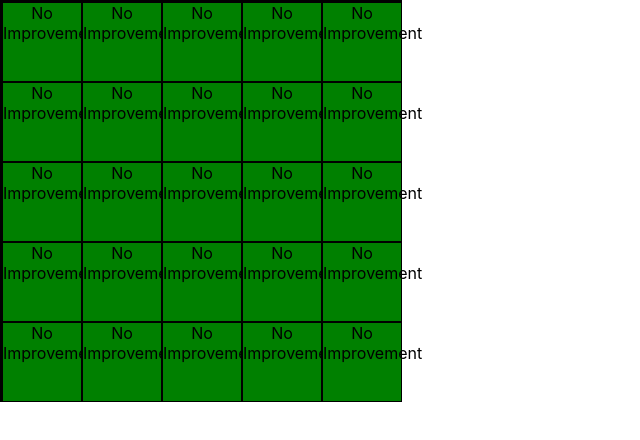
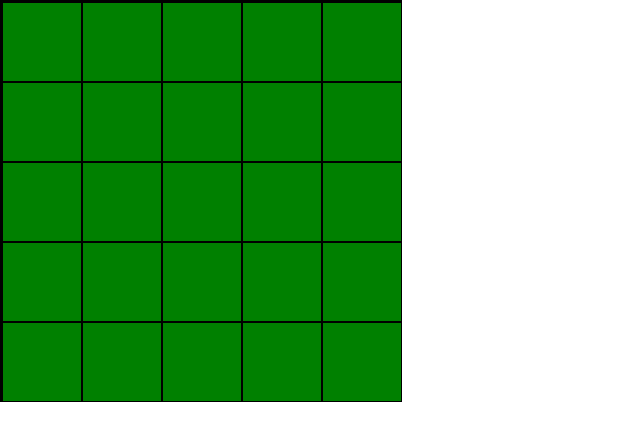
Before and after one commit to KateGrutter/Village-Simulator-React, a React (Create React App) app: page / in a window 1280 px wide. Shown: the top 440 px of the page, without its empty margins (0-640 px from the left). Built offline with nearby package versions, Linux system fonts and the light colour scheme.

Commit message:
have images appearing, but they all appear on the same row

```diff
--- a/src/components/Map/Map.tsx
+++ b/src/components/Map/Map.tsx
@@ -6,67 +6,72 @@ import { Tile } from "./MapComponents/Tile";
 import { TileData } from "../../models/Tile";
 import { House } from "../../store/ImprovementsCost";
 import { EditImprovementDialog } from "./MapComponents/EditImprovementDialog";
+import peopleIcon from "../../assets/images/people.png";
+import fieldIcon from "../../assets/images/field.png";
+import lumberIcon from "../../assets/images/lumberMill.png";
+import sheepIcon from "../../assets/images/sheep.png";
+import wellIcon from "../../assets/images/well.png";
+
+interface MapProps {
+  gridSize: number;
+}
 
 export function Map() {
-  const [selectedTile, setSelectedTile] = useState<TileData | undefined>(undefined);
+  const [selectedTile, setSelectedTile] = useState<TileData | undefined>(
+    undefined
+  );
 
   const handleTileClick = (tile: TileData) => {
-    setSelectedTile(tile);
+    setSelectedTile({...tile});
   };
 
-  const numRows = 5;
-  const numColumns = 5;
-
-  const [tiles, setTiles] = useState<TileData[]>(() => {
-    const initialTiles: TileData[] = [];
-    for (let row = 0; row < numRows; row++) {
-      for (let column = 0; column < numColumns; column++) {
-        initialTiles.push({ index: row * numColumns + column, improvement: undefined });
-      }
-    }
-    return initialTiles;
-  });
-
-  const handleAddImprovement = (improvement: Improvement, index: number) => {
-    setTiles((prevTiles) => {
-      const updatedTiles = prevTiles.map((tile) => {
-        if (tile.index === index) {
-          return { ...tile, improvement: improvement };
-        }
-        return tile;
-      });
-      return updatedTiles;
-    });
-    setSelectedTile((prevSelectedTile) => {
-      if (prevSelectedTile && prevSelectedTile.index === index) {
-        return { ...prevSelectedTile, improvement: improvement };
-      }
-      return prevSelectedTile;
-    });
-  };
-
+  // move tiles to a state variable - does it need type tiles: TileData[] ??
+  // inside the onAdd function I was working on, you will want to call setTiles() and use the splice method to change the item
+  // there are slides that show how to splice
+  const [tiles, setTiles] = useState<TileData[]>(Array.from(Array(5).keys()).map((_, index) => ({ index: index, improvement: undefined })))
+  //const tiles: TileData[] = Array.from(Array(5).keys()).map((_, index) => ({ index: index, improvement: undefined }));
+  console.log("selectedTile:", selectedTile); // Add a console.log statement
   return (
     <div>
       <div className="gameboard">
-        {Array.from(Array(numRows).keys()).map((rowIndex) => (
+        {Array.from(Array(5).keys()).map((rowIndex) => (
           <div className="gameboard-row" key={rowIndex}>
-            {tiles
-              .filter((tile) => Math.floor(tile.index / numColumns) === rowIndex) // Filter tiles for the current row
-              .map((tile) => (
-                <div key={tile.index} className="tile" onClick={() => handleTileClick(tile)}>
-                  <Tile value={tile} />
-                </div>
-              ))}
+            {tiles.map((tile, tileIndex) => (
+              <div
+                className="tile"
+                key={tileIndex}
+                onClick={() => handleTileClick(tile)}
+              >
+                <Tile tile={tile} selectedTile={selectedTile} />
+              </div>
+            ))}
           </div>
         ))}
       </div>
 
       {selectedTile !== undefined && selectedTile.improvement === undefined && (
         <AddImprovementDialog
-          onAdd={handleAddImprovement}
+          onAdd={(improvement: Improvement, index: number) => {
+            setSelectedTile({ ...selectedTile, improvement: improvement });
+            setTiles((prev) =>
+              prev.map((tile, i) =>
+                i === index ? { ...tile, improvement } : tile
+              )
+            );
+          }}
           onClose={() => {}}
-          index={selectedTile.index || 0} // Pass the index of the selected tile or a default value
-        />
+          index={selectedTile.index}
+        ></AddImprovementDialog>
+      )}
+
+      {selectedTile?.improvement !== undefined && (
+        <EditImprovementDialog
+          onClose={() => {}}
+          onUpgrade={() => {}}
+          onDowngrade={() => {}}
+          onRemove={() => {}}
+          improvement={selectedTile?.improvement}
+        ></EditImprovementDialog>
       )}
     </div>
   );
--- a/src/components/Map/MapComponents/Tile.tsx
+++ b/src/components/Map/MapComponents/Tile.tsx
@@ -5,36 +5,40 @@ import { AddImprovementDialog } from "./AddImprovementDialog";
 import { TileData } from "../../../models/Tile";
 
 
+interface TileProps {
+    tile: TileData;
+    selectedTile: TileData | undefined;
+  }
 
-
-export function Tile(props: { value: TileData }) {
-    const [selectedImprovement, setSelectedImprovement] = useState<Improvement | undefined>(props.value.improvement);
-
-    const getImprovementIcon = () => {
-      if (selectedImprovement && selectedImprovement.icon) {
-        return selectedImprovement.icon;
-      }
-      return ""; // Default icon path or empty string if no icon is available
-    };
-
-    const handleSelectImprovement = (improvement: Improvement | undefined) => {
-      setSelectedImprovement(improvement);
-    };
+  export function Tile({ tile, selectedTile }: TileProps) {
+    const hasImprovement = tile.improvement !== undefined;
+    const isSelected =
+      selectedTile !== undefined && tile.index === selectedTile.index;
 
     return (
-      <div className="tile" onClick={() => handleSelectImprovement(props.value.improvement)}>
-        {selectedImprovement ? (
-          <>
-            <img src={getImprovementIcon()} alt="Improvement Icon" />
-            {selectedImprovement.type}
-          </>
-        ) : (
-          "No Improvement"
+      <div className={`tile ${hasImprovement ? 'has-improvement' : ''}`}>
+        {hasImprovement && isSelected && tile.improvement && (
+          <img src={tile.improvement.icon} alt="Improvement Icon" />
         )}
       </div>
     );
   }
+
+
+
+// export function Tile(props: {value: TileData}) {
+//     return (
+//         <div className="tile">
+//         {props.value.improvement === undefined ? '' : props.value.improvement.type}
+//         </div>
+//     )
+// }
 // props: { improvement: Improvement, onClose: (improvement: Improvement) => void, onUpgrade: (improvement: Improvement) => void, onDowngrade: (improvement: Improvement) => void, onRemove: (improvement: Improvement) => void, onAdd: (improvement: Improvement) => void }
 {/* <EditImprovementDialog improvement={props.improvement} onUpgrade={props.onUpgrade} onDowngrade={props.onDowngrade} onClose={props.onClose} onRemove={props.onRemove}></EditImprovementDialog>
             <AddImprovementDialog onAdd={props.onAdd} onClose={props.onClose} improvement={props.improvement} /> */}
 // {props.improvement.type} {props.improvement.level}{props.improvement.resourceProduced.amount}{props.improvement.cost.map(newCost => props.improvement.cost)}
+
+// props: { improvement: Improvement, onClose: (improvement: Improvement) => void, onUpgrade: (improvement: Improvement) => void, onDowngrade: (improvement: Improvement) => void, onRemove: (improvement: Improvement) => void, onAdd: (improvement: Improvement) => void }
+{/* <EditImprovementDialog improvement={props.improvement} onUpgrade={props.onUpgrade} onDowngrade={props.onDowngrade} onClose={props.onClose} onRemove={props.onRemove}></EditImprovementDialog>
+            <AddImprovementDialog onAdd={props.onAdd} onClose={props.onClose} improvement={props.improvement} /> */}
+// {props.improvement.type} {props.improvement.level}{props.improvement.resourceProduced.amount}{props.improvement.cost.map(newCost => props.improvement.cost)}
--- a/src/components/ResourcesView/ResourceComponents/ResourceLine.tsx
+++ b/src/components/ResourcesView/ResourceComponents/ResourceLine.tsx
@@ -5,7 +5,7 @@ export function ResourceLine(props: { resources: Resource }) {
     return (
         <div>
 
-            <td>{props.resources.type}</td>
+            <td>{props.resources.icon}{props.resources.type}</td>
             <td>{props.resources.amount}</td>
         </div>
     )
--- a/src/models/Improvement.ts
+++ b/src/models/Improvement.ts
@@ -1,6 +1,7 @@
 export interface Resource {
     type: string;
     amount: number;
+    icon?: string;
 
 }
 
```
